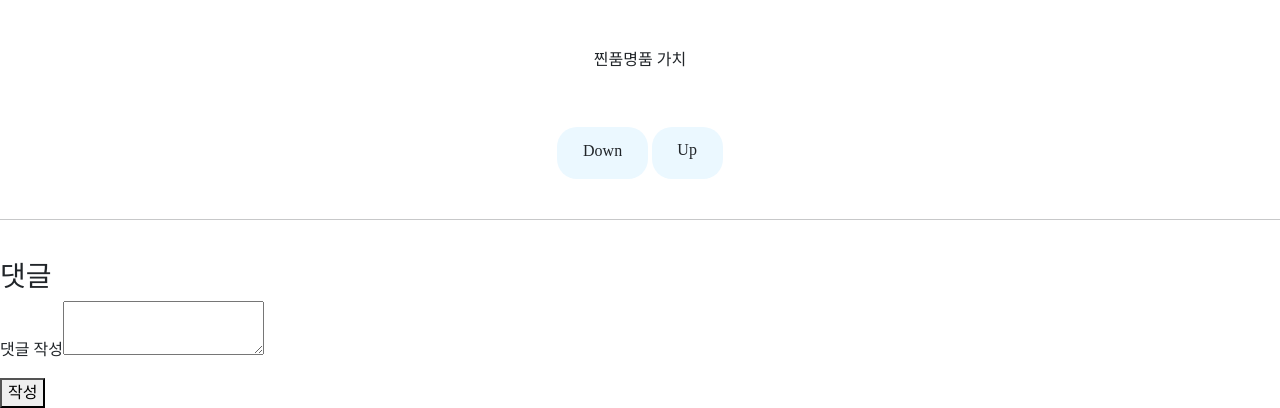
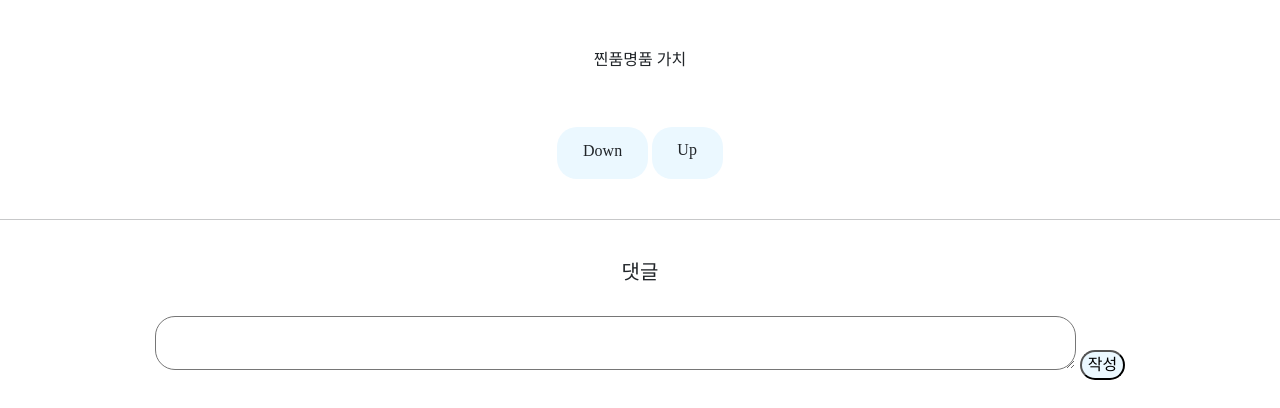
Before and after one commit to JJinPum-MyeongPum/JJinPum-MyeongPum, a Django app: template JmProject/JmApp/templates/detail.html in a window 1280 px wide. Shown: the part 527-935 px from the top of the page. After the commit the page ends 907 px from the top, so only its background shows below. Run offline with Django 3.2, Linux system fonts and the light colour scheme; the template is opened without the code that fills it, so the values that code supplies are empty; the visitor is signed in with stand-in values (Sample User, id 1); some web fonts are replaced.

Commit message:
[지영][개발] :: 디테일 페이지

```diff
--- a/JmProject/JmApp/static/css/detail.css
+++ b/JmProject/JmApp/static/css/detail.css
@@ -46,3 +46,7 @@
     text-align: center;
     padding-top: 55%;
 }
+
+textarea{
+    border-radius: 20px;
+}
--- a/JmProject/JmApp/templates/detail.html
+++ b/JmProject/JmApp/templates/detail.html
@@ -33,12 +33,13 @@
 <hr>
 <Br>
 <!-- 댓글 달기 / 댓글 보기 -->
-    <h3>댓글</h3>
+    <h5 style="text-align: center;">댓글</h5>
+    <br>
     {% if user.is_authenticated %}
-        <form action="{% url 'create_comment' item.id %}" method="POST">
+        <form action="{% url 'create_comment' item.id %}" method="POST" style="text-align: center;">
             {% csrf_token %}
-            <p>댓글 작성<textarea name="content" cols="20" row="10"></textarea></p>
-            <button type="submit">작성</button>
+            <textarea name="content" cols="100" row="30"></textarea>
+            <button type="submit" style="border-radius: 20px; background-color: hsl(202, 100%, 96%);">작성</button>
         </form>
     {% endif %}
     {% for comment in item.comment_set.all %}
```
